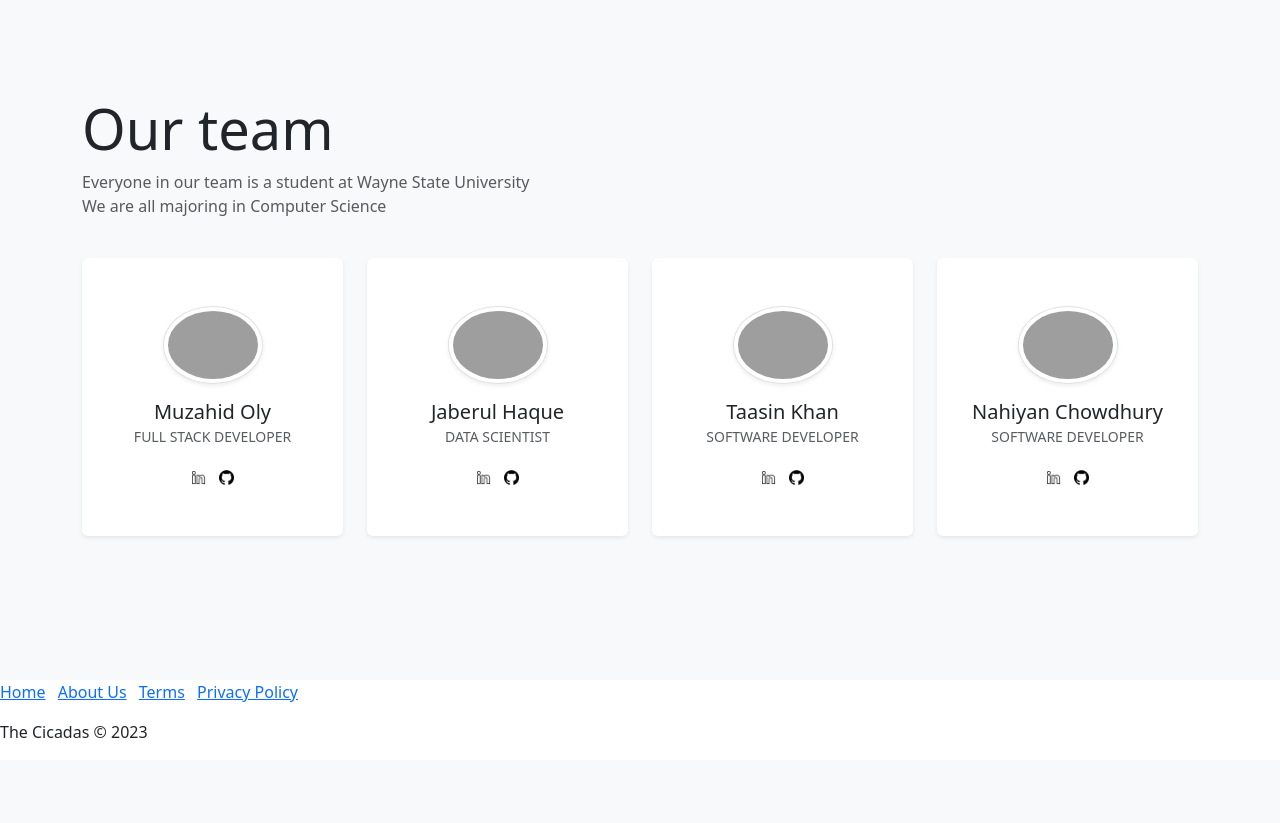
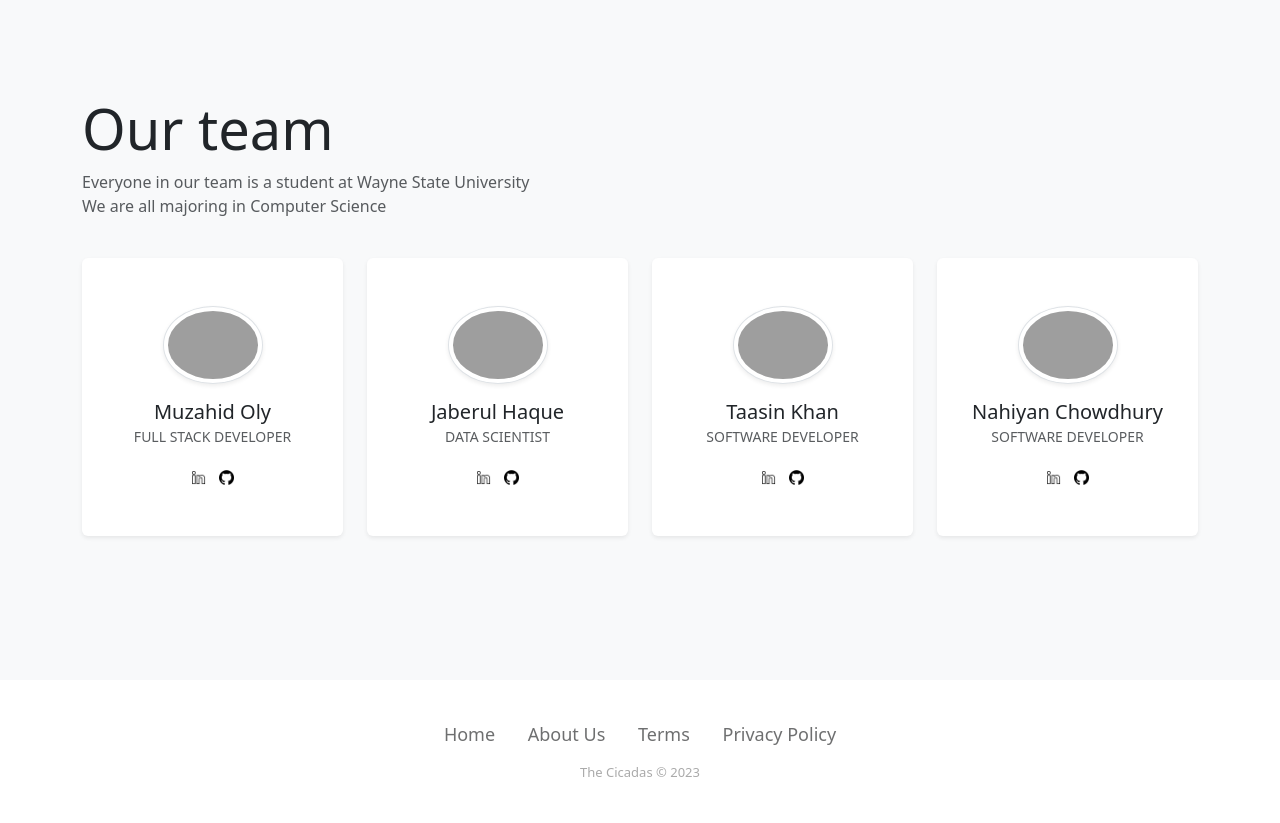
Before and after one commit to n898c/EVGV, a Django app: page /aboutus/ in a window 1280 px wide. Shown: the part 565-1388 px from the top of the page. Before the commit the page ends 1303 px from the top, so only its background shows below. Run offline with Django 4.2, Linux system fonts and the light colour scheme; some libraries are stand-ins or nearby versions; grey boxes are pictures that could not be loaded.

```diff
--- a/mysite/vehicleemissions/templates/aboutus.html
+++ b/mysite/vehicleemissions/templates/aboutus.html
@@ -5,11 +5,10 @@
     <meta charset="UTF-8">
     <meta http-equiv="X-UA-Compatible" content="IE=edge">
     <meta name="viewport" content="width=device-width, initial-scale=1.0">
-    <link rel="icon" href="Images/EVGV-tp.png">
-    <link rel="stylesheet" href="Fonts/Anurati/stylesheet.css">
-    <link rel="stylesheet" href="Fonts/Mars-Bold/stylesheet.css">
-    <link rel="stylesheet" href = "cars.css">
-    <link rel="stylesheet" href="/mysite/vehicleemissions/templates/aboutus.css">
+    <link rel="icon" href="../static/Images/EVGV-tp.png">
+    <link rel="stylesheet" href="../static/Fonts/Mars-Bold/stylesheet.css">
+    <link rel="stylesheet" href = "../static/cars.css">
+    <link rel="stylesheet" href="../static/aboutus.css">
     <link href="https://cdn.jsdelivr.net/npm/bootstrap@5.3.0-alpha1/dist/css/bootstrap.min.css" rel="stylesheet" integrity="sha384-GLhlTQ8iRABdZLl6O3oVMWSktQOp6b7In1Zl3/Jr59b6EGGoI1aFkw7cmDA6j6gD" crossorigin="anonymous">
     <title>About Us</title>
 </head>
```
